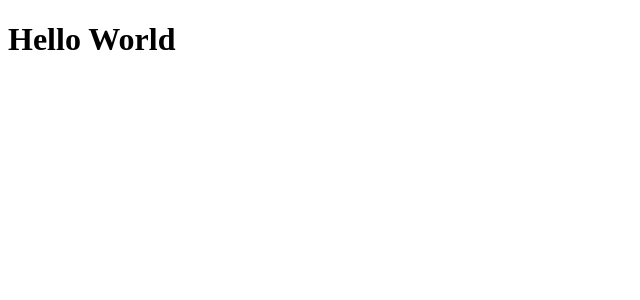
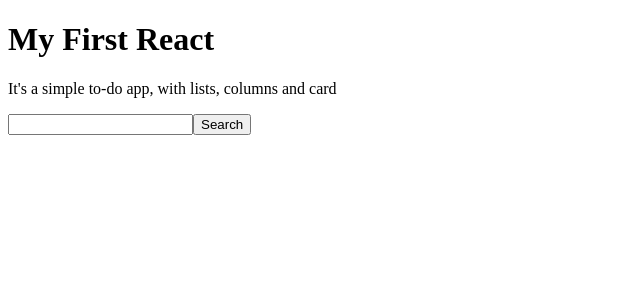
Before and after one commit to iMdPd/reactToDoApp, a JavaScript app: page / in a window 1280 px wide. Shown: the top 300 px of the page, without its empty margins (0-640 px from the left). Built offline with nearby package versions, Linux system fonts and the light colour scheme.

Commit message:
Import Hero and  SearchForm

```diff
--- a/src/App.js
+++ b/src/App.js
@@ -1,5 +1,13 @@
+import Hero from "./components/Hero/Hero";
+import SearchForm from "./components/SearchForm/SearchForm";
+
 const App = () => {
-  return (<h1>Hello World</h1>);
-}
+  return (
+    <div>
+      <Hero />
+      <SearchForm />
+    </div>
+  );
+};
 
-export default App
+export default App;
```
